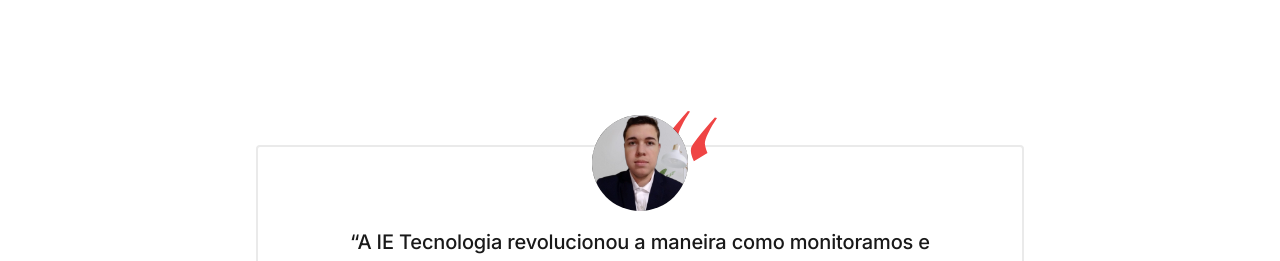
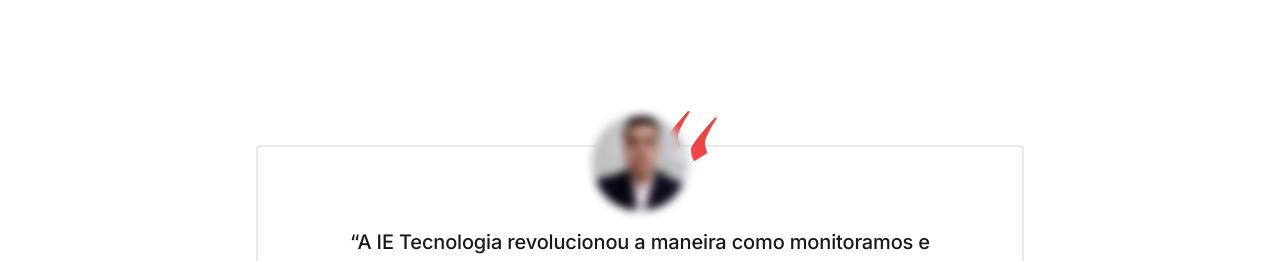
Before and after one commit to Anderson-Andre-P/landing-page-ie, a Next.js app: page / in a window 1280 px wide. Shown: the part 3686-3947 px from the top of the page. Built offline with nearby package versions, Linux system fonts and the light colour scheme.

Commit message:
fix: blur image from testimonials

```diff
--- a/components/testimonials.tsx
+++ b/components/testimonials.tsx
@@ -139,7 +139,7 @@
                     <path d="M37.89 58.338c-2.648-5.63-3.572-10.045-2.774-13.249.8-3.203 8.711-13.383 23.737-30.538l2.135.532c-6.552 10.033-10.532 17.87-11.939 23.515-.583 2.34.22 6.158 2.41 11.457l-13.57 8.283zm-26.963-6.56c-2.648-5.63-3.572-10.046-2.773-13.25.799-3.203 8.71-13.382 23.736-30.538l2.136.533c-6.552 10.032-10.532 17.87-11.94 23.515-.583 2.339.22 6.158 2.41 11.456l-13.57 8.283z" />
                   </svg>
                   <Image
-                    className="relative rounded-full"
+                    className="relative rounded-full blur-sm"
                     src={TestimonialImage}
                     width={96}
                     height={96}
```
